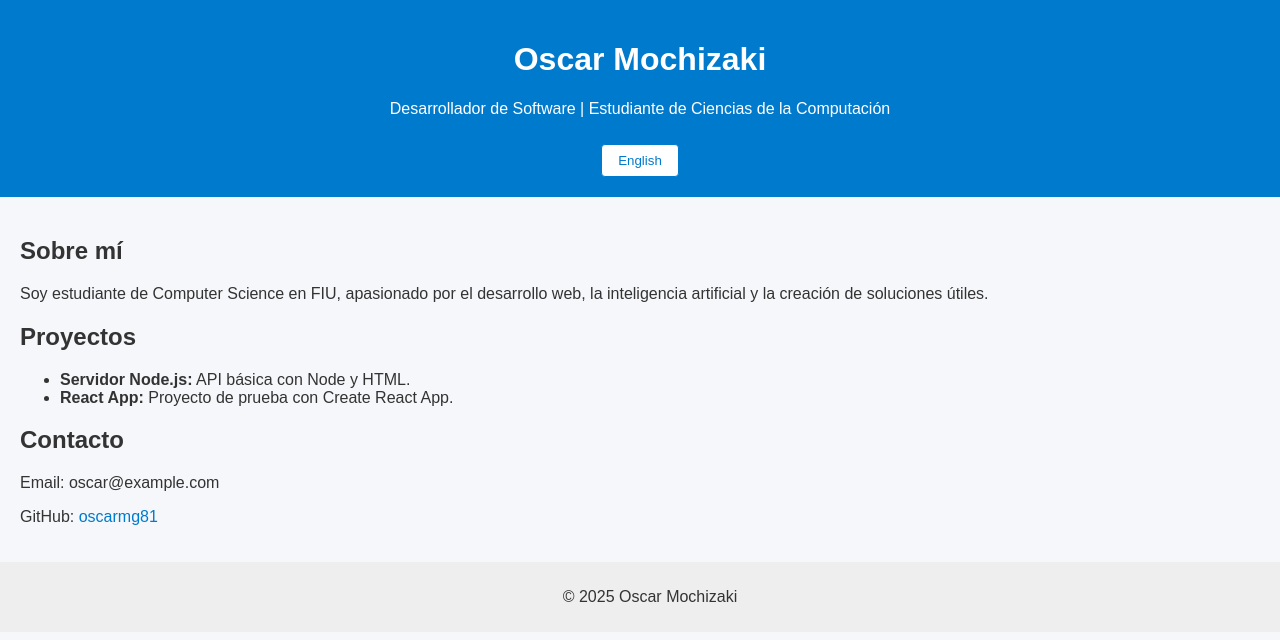
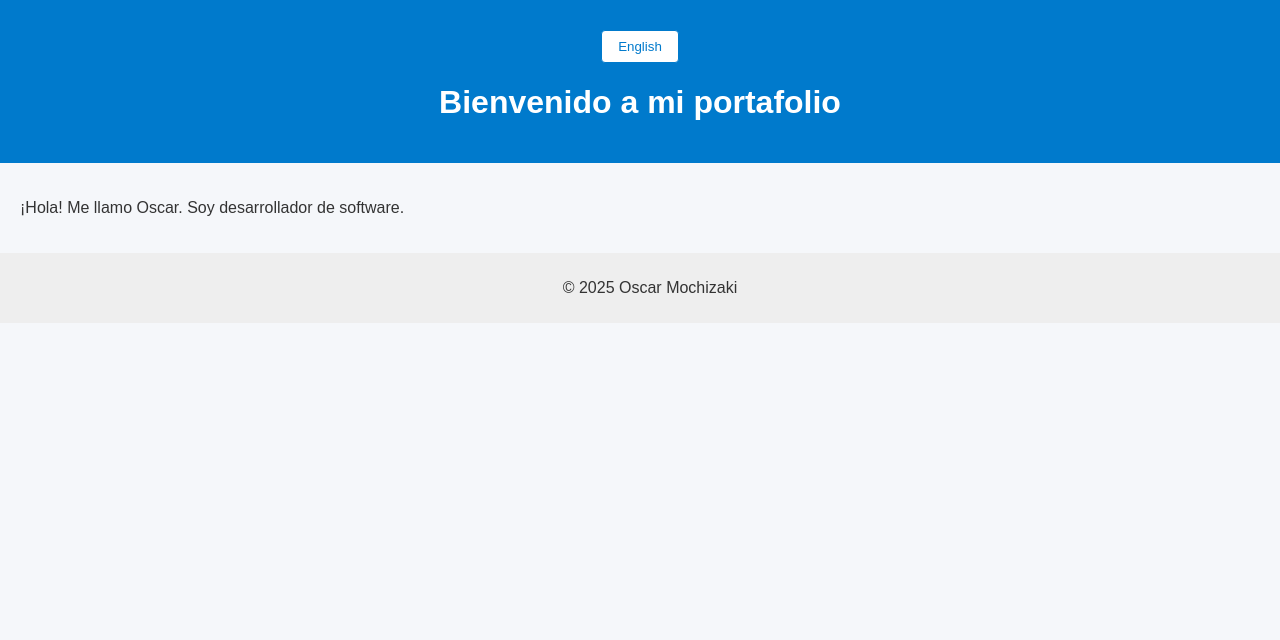
Before and after one commit to oymg81/Portafolio, a plain HTML site: page index.html in a window 1280 px wide. Both pictures are taken after a click on the button "Español". Drawn offline with Linux system fonts and the light colour scheme.

Commit message:
Add language toggle button

```diff
--- a/index.html
+++ b/index.html
@@ -1,67 +1,29 @@
 <!DOCTYPE html>
 <html lang="en">
 <head>
-  <meta charset="UTF-8" />
-  <meta name="viewport" content="width=device-width, initial-scale=1.0"/>
-  <title>Oscar Mochizaki | Portfolio</title>
-  <link rel="stylesheet" href="style.css" />
+  <meta charset="UTF-8">
+  <title>Bilingual Portfolio</title>
+  <link rel="stylesheet" href="style.css">
+  <script defer src="script.js"></script>
 </head>
 <body>
   <header>
-    <h1 id="title">Oscar Mochizaki</h1>
-    <p id="subtitle">Software Developer | Computer Science Student</p>
-    <button onclick="switchLanguage()">Español</button>
+    <button id="lang-toggle">Español</button>
+    <h1 id="title">Welcome to my portfolio</h1>
   </header>
+
   <main>
-    <section>
-      <h2 id="aboutTitle">About Me</h2>
-      <p id="aboutText">I am a Computer Science student at FIU, passionate about web development, AI, and building useful solutions.</p>
+    <section id="en-content">
+      <p>Hello! My name is Oscar. I am a software developer.</p>
     </section>
-    <section>
-      <h2 id="projectsTitle">Projects</h2>
-      <ul id="projectList">
-        <li><strong>Node.js Server:</strong> Basic API with Node and HTML.</li>
-        <li><strong>React App:</strong> Practice project using Create React App.</li>
-      </ul>
-    </section>
-    <section>
-      <h2 id="contactTitle">Contact</h2>
-      <p>Email: oscar@example.com</p>
-      <p>GitHub: <a href="https://github.com/oscarmg81" target="_blank">oscarmg81</a></p>
+
+    <section id="es-content" style="display: none;">
+      <p>¡Hola! Me llamo Oscar. Soy desarrollador de software.</p>
     </section>
   </main>
+
   <footer>
     <p>&copy; 2025 Oscar Mochizaki</p>
   </footer>
-
-  <script>
-    let isEnglish = true;
-    function switchLanguage() {
-      if (isEnglish) {
-        document.getElementById("subtitle").innerText = "Desarrollador de Software | Estudiante de Ciencias de la Computación";
-        document.getElementById("aboutTitle").innerText = "Sobre mí";
-        document.getElementById("aboutText").innerText = "Soy estudiante de Computer Science en FIU, apasionado por el desarrollo web, la inteligencia artificial y la creación de soluciones útiles.";
-        document.getElementById("projectsTitle").innerText = "Proyectos";
-        document.getElementById("projectList").innerHTML = `
-          <li><strong>Servidor Node.js:</strong> API básica con Node y HTML.</li>
-          <li><strong>React App:</strong> Proyecto de prueba con Create React App.</li>
-        `;
-        document.getElementById("contactTitle").innerText = "Contacto";
-        event.target.innerText = "English";
-      } else {
-        document.getElementById("subtitle").innerText = "Software Developer | Computer Science Student";
-        document.getElementById("aboutTitle").innerText = "About Me";
-        document.getElementById("aboutText").innerText = "I am a Computer Science student at FIU, passionate about web development, AI, and building useful solutions.";
-        document.getElementById("projectsTitle").innerText = "Projects";
-        document.getElementById("projectList").innerHTML = `
-          <li><strong>Node.js Server:</strong> Basic API with Node and HTML.</li>
-          <li><strong>React App:</strong> Practice project using Create React App.</li>
-        `;
-        document.getElementById("contactTitle").innerText = "Contact";
-        event.target.innerText = "Español";
-      }
-      isEnglish = !isEnglish;
-    }
-  </script>
 </body>
 </html>
--- /dev/null
+++ b/script.js
@@ -0,0 +1,24 @@
+document.addEventListener('DOMContentLoaded', function () {
+  const toggleBtn = document.getElementById('lang-toggle');
+  const enContent = document.getElementById('en-content');
+  const esContent = document.getElementById('es-content');
+  const title = document.getElementById('title');
+
+  let isEnglish = true;
+
+  toggleBtn.addEventListener('click', function () {
+    isEnglish = !isEnglish;
+
+    if (isEnglish) {
+      enContent.style.display = 'block';
+      esContent.style.display = 'none';
+      toggleBtn.textContent = 'Español';
+      title.textContent = 'Welcome to my portfolio';
+    } else {
+      enContent.style.display = 'none';
+      esContent.style.display = 'block';
+      toggleBtn.textContent = 'English';
+      title.textContent = 'Bienvenido a mi portafolio';
+    }
+  });
+});
```
